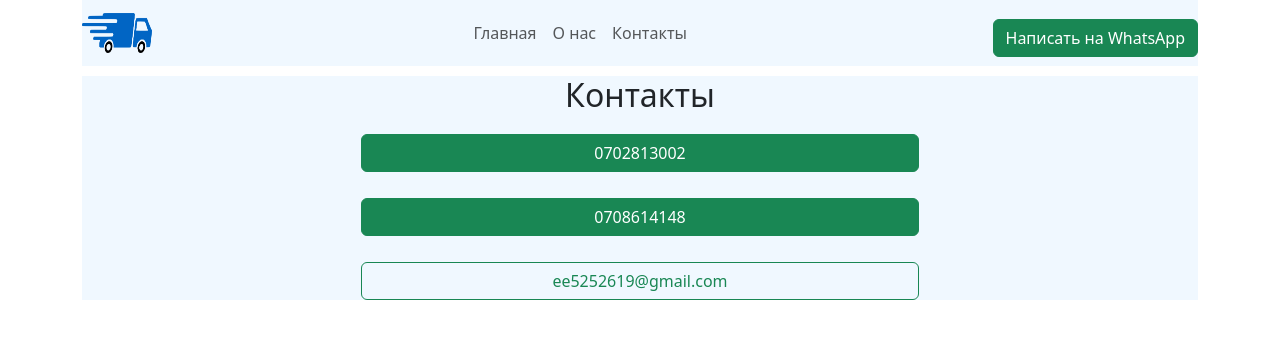
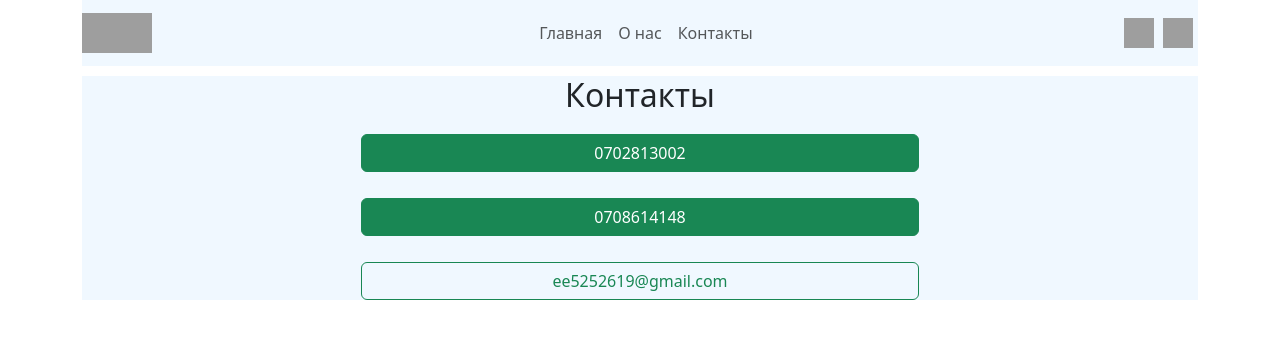
Before and after one commit to raevul/Porter_Taxi, a Django app: template templates/base.html in a window 1280 px wide. Shown: the top 339 px of the page. Run offline with Django 5.2, Linux system fonts and the light colour scheme; the template is opened without the code that fills it, so the values that code supplies are empty; grey boxes are pictures that could not be loaded.

Commit message:
fixed static files

```diff
--- a/config/urls.py
+++ b/config/urls.py
@@ -8,4 +8,5 @@ urlpatterns = [
     path('', include('main.urls')),
 ]
 
-urlpatterns += static(settings.STATIC_URL, document_root=settings.STATIC_ROOT)
+if settings.DEBUG:
+    urlpatterns += static(settings.STATIC_URL, document_root=settings.STATIC_ROOT)
--- a/templates/base.html
+++ b/templates/base.html
@@ -5,12 +5,21 @@
 <head>
     <meta charset="UTF-8">
     <meta name="viewport" content="width=device-width, initial-scale=1.0">
-
     <title>Портер 94</title>
     <meta name="description" content="Мы - компания, созданная с целью обеспечить наших клиентов надежными и качественными услугами в сфере транспорта, перевозок и доставки. Наша команда специализируется на предоставлении услуг такси, переездов, грузоперевозок, доставки грузов и многих других транспортных услуг.">
     <meta name="keywords" content="портер, портер такси, такси, доставка, грузоперевозки, переезды, портер 94, ">
+    <link rel="icon" href="https://res.cloudinary.com/dbt4mnsbq/image/upload/v1711220487/samples/porter_logo_c86phg.png">
     <link href="https://cdn.jsdelivr.net/npm/bootstrap@5.3.3/dist/css/bootstrap.min.css" rel="stylesheet" integrity="sha384-QWTKZyjpPEjISv5WaRU9OFeRpok6YctnYmDr5pNlyT2bRjXh0JMhjY6hW+ALEwIH" crossorigin="anonymous">
     <style>
+        #carouselExampleInterval .carousel-item img {
+            height: 600px;
+        }
+
+        @media (max-width: 700px) {
+            #carouselExampleInterval .carousel-item img {
+                height: 200px;
+            }
+        }
         .custom-header {
             background-color: #F0F8FF;
         }
@@ -70,6 +79,7 @@
             margin-right: 10px;
             margin-left: 10px;
         }
+
     </style>
 </head>
 <body>
@@ -77,7 +87,7 @@
     <header class="custom-header">
         <nav class="navbar navbar-expand-lg navbar-light">
             <a class="navbar-brand" href="/">
-                <img src="{% static 'images/porter_logo.png' %}" alt="Logo" style="width: 70px; height: 40px;">
+                <img src="https://res.cloudinary.com/dbt4mnsbq/image/upload/v1711220487/samples/porter_logo_c86phg.png" alt="Logo" style="width: 70px; height: 40px;">
             </a>
 
             <div class="collapse navbar-collapse justify-content-center" id="navbarNav">
@@ -93,9 +103,10 @@
                     </li>
                 </ul>
             </div>
-            <div>
-                <a href="https://wa.me/996702813002" class="btn btn-success">Написать на WhatsApp</a>
-            </div>
+           <div>
+               <a href="https://wa.me/996702813002" style="text-decoration: none;"><img src="https://res.cloudinary.com/dbt4mnsbq/image/upload/v1711221721/samples/whatsapp_bpea1p.png" alt="WhatsApp" style="width: 30px; height: 30px; margin-right: 5px;"></a>
+               <a href="tel:+996708614148" style="text-decoration: none;"><img src="https://res.cloudinary.com/dbt4mnsbq/image/upload/v1711221719/samples/phone-512_xdmipi.webp" alt="Phone" style="width: 30px; height: 30px; margin-right: 5px;"></a>
+           </div>
         </nav>
     </header>
 
```
Also changed, not shown: main/templates/main/index.html (+7 -12 lines), static/images/carusel1.jpg (deleted), static/images/carusel2.jpg (deleted), static/images/porter_logo.png (deleted).
